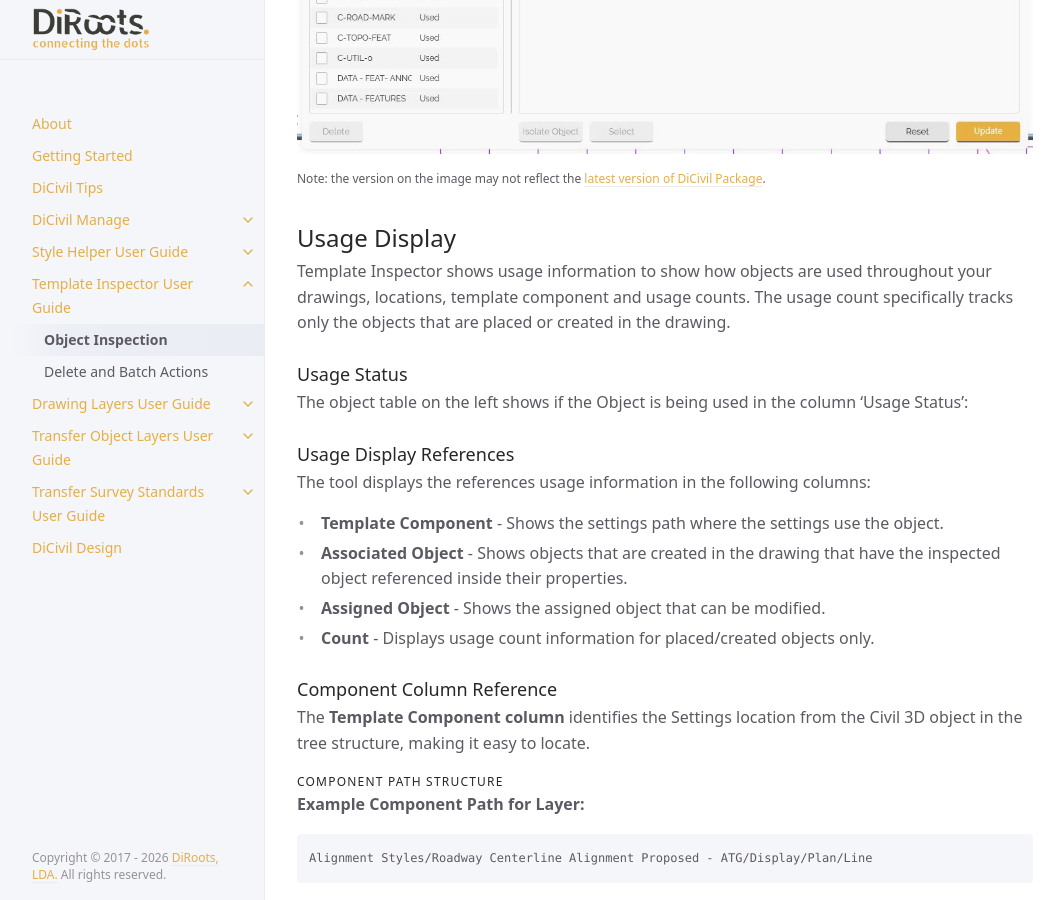
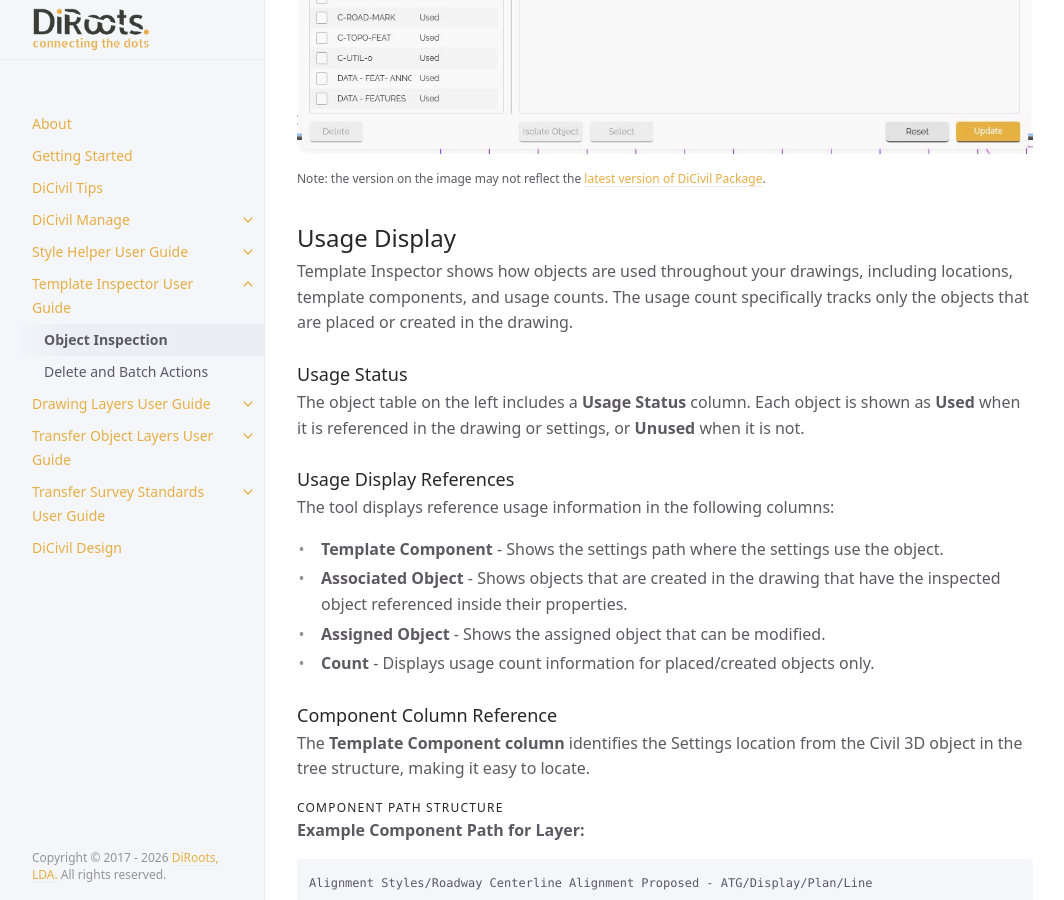
Before and after one commit to DiRoots-Limited/DiRoots.DiCivil.Manage.Releases, a Jekyll site: the page built from docs/pages/TemplateInspector/TI-Object-Inspection.md, in a window 1280 px wide and 900 px high, scrolled down 2344 px. Shown: the whole window, without its empty margins (107-1171 px from the left). Built offline with Jekyll 4.4.1, drawn with Linux system fonts in a browser that asks for light colours.

Commit message:
Fix: typos and wording in docs

```diff
--- a/docs/pages/TemplateInspector/TI-Object-Inspection.md
+++ b/docs/pages/TemplateInspector/TI-Object-Inspection.md
@@ -64,15 +64,15 @@ The inspector finds objects that reference the objects being inspected.
 
 ## Usage Display
 
-Template Inspector shows usage information to show how objects are used throughout your drawings,  locations, template component and usage counts. The usage count specifically tracks only the objects that are placed or created in the drawing.
+Template Inspector shows how objects are used throughout your drawings, including locations, template components, and usage counts. The usage count specifically tracks only the objects that are placed or created in the drawing.
 
 ### Usage Status
 
-The object table on the left shows if the Object is being used in the column 'Usage Status':
+The object table on the left includes a **Usage Status** column. Each object is shown as **Used** when it is referenced in the drawing or settings, or **Unused** when it is not.
 
 ### Usage Display References
 
-The tool displays the references usage information in the following columns:
+The tool displays reference usage information in the following columns:
 
 - **Template Component** - Shows the settings path where the settings use the object.
 - **Associated Object** - Shows objects that are created in the drawing that have the inspected object referenced inside their properties.
```
Also changed, not shown: docs/DiCivil-Tips.md (+1 -1 lines), docs/pages/TemplateInspector/TI-Batch-Actions.md (+1 -2 lines).
